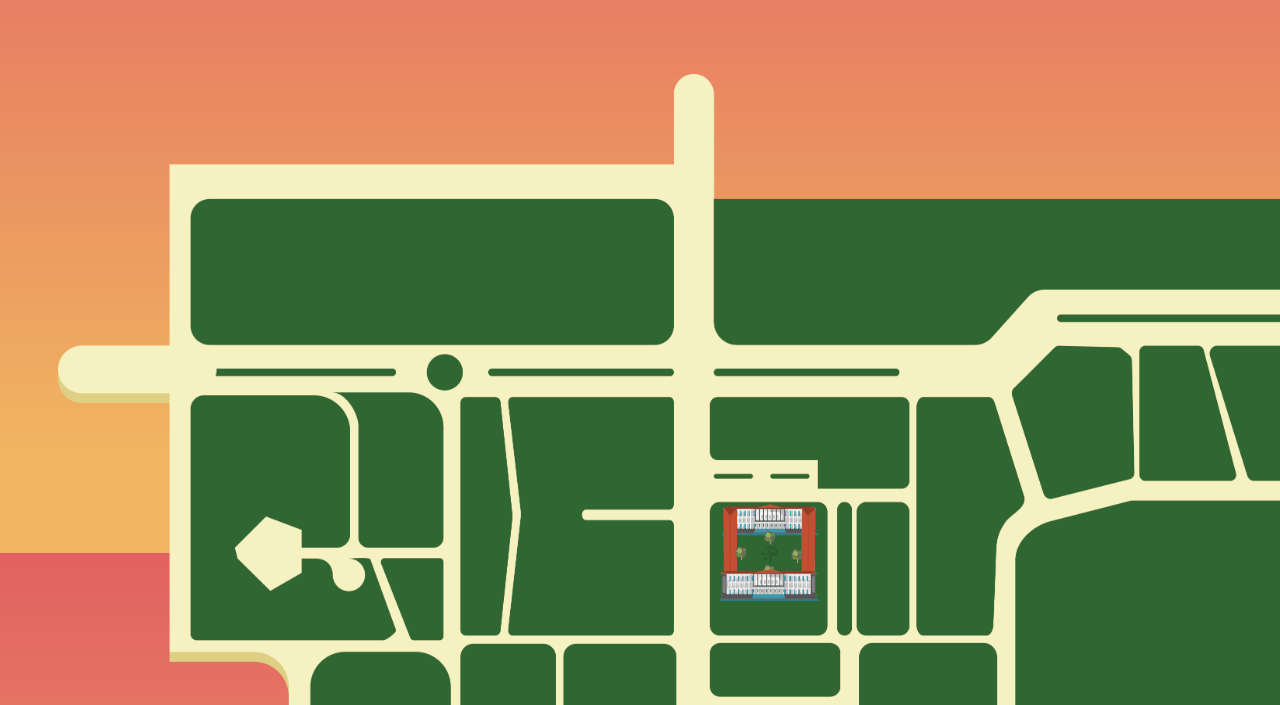
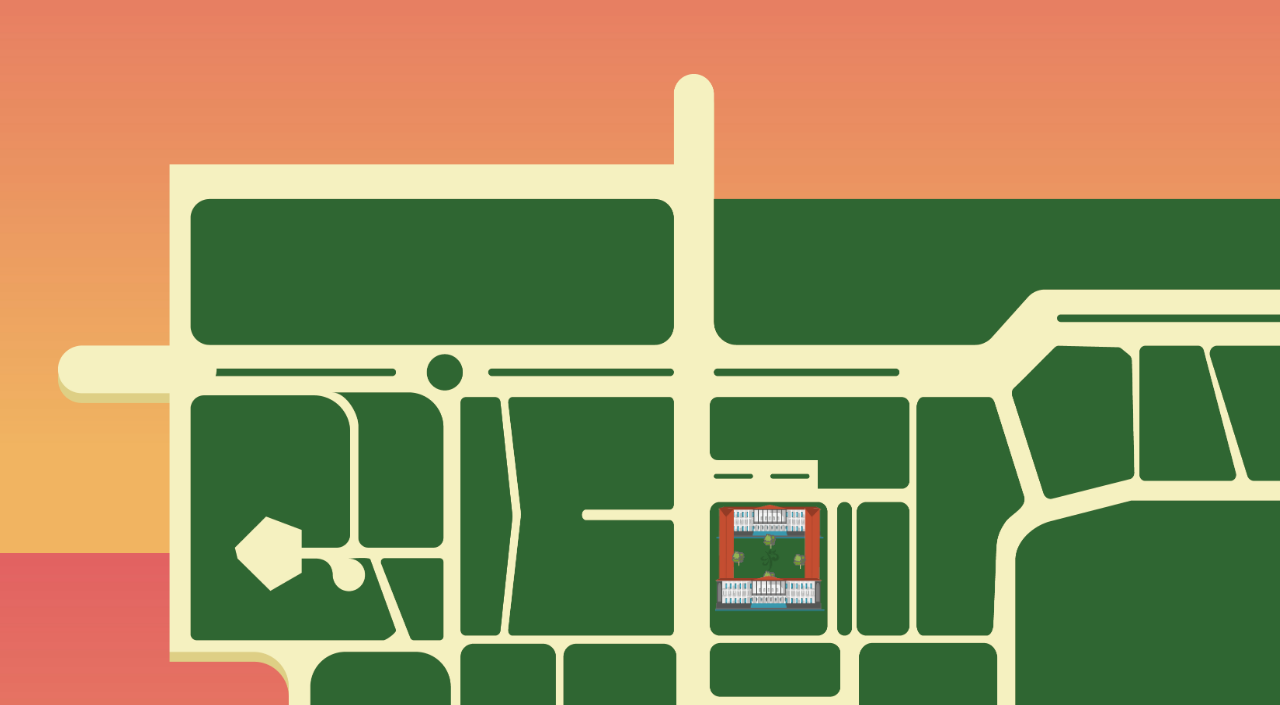
Before and after one commit to wavacarissa/oopetaoo, a plain HTML site: page index.html in a window 1280 px wide. Shown: the part 247-952 px from the top of the page. Drawn offline with Linux system fonts and the light colour scheme.

Commit message:
edit css

```diff
--- a/index.html
+++ b/index.html
@@ -11,11 +11,8 @@
 
         <h1>PETA UGM</h1>
     </div>
-    <div class="peta"><img id="bg" src="img/peta%20ini%20enteng%20banget%20enggak%20nge%20lag%20yakin.png"></div>
-    <div class="gedung">
+   <img id="bg" src="img/peta%20ini%20enteng%20banget%20enggak%20nge%20lag%20yakin.png">
+    <img id="gsp" src="img/B/gp-bener-02.png">
 
-            <img id="gsp" src="img/B/gp-bener-02.png">
-
-        </div>
 </body>
 </html>
--- a/main.css
+++ b/main.css
@@ -27,7 +27,7 @@ body h1
     left: 50%;
     right: 50%;
 }
-.peta #bg
+#bg
 {
     height: 1500px; width: 1500px;
     min-height: 1500px; 1500px;
@@ -35,10 +35,10 @@ body h1
     z-index: -1000px;
 }
 
-.gedung img{
-    width: 100px; height: 100px;
+#gsp
+{
+     width: 110px; height: 110px;
     z-index: 1000px;
     top: 750px;
-    left: 720px;
-
+    left: 715px;
 }
```
